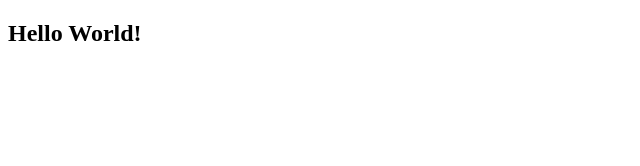
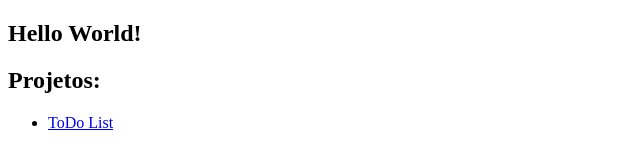
Before and after one commit to helotchi/helotchi.github.io, a plain HTML site: page index.html in a window 1280 px wide. Shown: the whole page, without its empty margins (0-640 px from the left). Drawn offline with Linux system fonts and the light colour scheme.

Commit message:
Adicionando Projetos Trybe

```diff
--- a/index.html
+++ b/index.html
@@ -8,5 +8,9 @@
 </head>
 <body>
     <h2>Hello World!</h2>
+    <h2>Projetos:</h2>
+    <ul>
+        <li><a href="../Trybe/trybe-projetos/sd-018-a-project-pixels-art/">ToDo List</a></li>
+    </ul>
 </body>
 </html>
```
